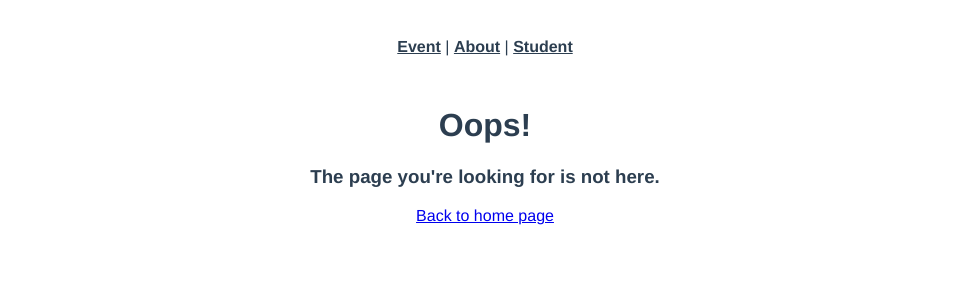
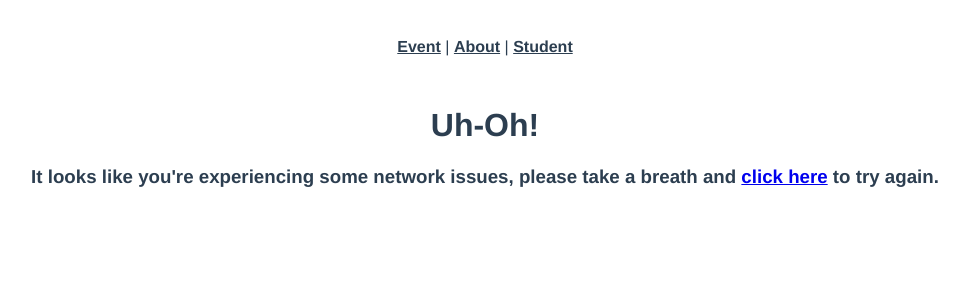
Before and after one commit to RinZ5/331-intro-to-vite, a Vue app: page /network-error in a window 1280 px wide. Shown: the top 300 px of the page, without its empty margins (155-1124 px from the left). Built offline with nearby package versions, Linux system fonts and the light colour scheme; the HTML template or start-up script is replaced by a standard one.

Commit message:
Complete (3)5.2

```diff
--- a/src/router/index.ts
+++ b/src/router/index.ts
@@ -7,6 +7,7 @@
 import EventEditView from '@/views/event/EditView.vue'
 import EventLayoutView from '@/views/event/LayoutView.vue'
 import NotFoundView from '@/views/NotFoundView.vue'
+import NetworkErrorView from '@/views/NetworkErrorView.vue'
 
 const router = createRouter({
   history: createWebHistory(import.meta.env.BASE_URL),
@@ -30,21 +31,21 @@
           path: '',
           name: 'event-detail-view',
           component: EventDetailView,
-          props: true
+          props: true,
         },
         {
           path: 'register',
           name: 'event-register-view',
           component: EventRegisterView,
-          props: true
+          props: true,
         },
         {
           path: 'edit',
           name: 'event-edit-view',
           component: EventEditView,
-          props: true
+          props: true,
         },
-      ]
+      ],
     },
     {
       path: '/about',
@@ -60,12 +61,17 @@
       path: '/404/:resource',
       name: '404-resource-view',
       component: NotFoundView,
-      props: true
+      props: true,
     },
     {
       path: '/:catchAll(.*)',
       name: 'not-found',
-      component: NotFoundView
+      component: NotFoundView,
+    },
+    {
+      path: '/network-error',
+      name: 'network-error-view',
+      component: NetworkErrorView,
     },
   ],
 })
--- /dev/null
+++ b/src/views/NetworkErrorView.vue
@@ -0,0 +1,9 @@
+<template>
+  <div class="networkError">
+    <h1>Uh-Oh!</h1>
+    <h3>
+      It looks like you're experiencing some network issues, please take a breath and
+      <a href="#" @click="$router.go(-1)">click here</a> to try again.
+    </h3>
+  </div>
+</template>
--- a/src/views/NotFoundView.vue
+++ b/src/views/NotFoundView.vue
@@ -1,13 +1,13 @@
 <script setup lang="ts">
-import { defineProps, withDefaults } from 'vue';
+import { defineProps, withDefaults } from 'vue'
 
 const props = withDefaults(
   defineProps<{
     resource: string
   }>(),
   {
-    resource: 'page'
-  }
+    resource: 'page',
+  },
 )
 </script>
 
--- a/src/views/event/LayoutView.vue
+++ b/src/views/event/LayoutView.vue
@@ -18,11 +18,15 @@
     .then((response) => {
       event.value = response.data
     })
-    .catch(() => {
-      router.push({
-        name: '404-resource-view',
-        params: { resource: 'event' }
-      })
+    .catch((error) => {
+      if (error.response && error.response.status == 404) {
+        router.push({
+          name: '404-resource-view',
+          params: { resource: 'event' },
+        })
+      } else {
+        router.push({ name: 'network-error-view' })
+      }
     })
 })
 </script>
--- a/src/views/event/RegisterView.vue
+++ b/src/views/event/RegisterView.vue
@@ -1,10 +1,10 @@
 <script setup lang="ts">
 import { toRefs } from 'vue'
 import type { Event } from '@/types'
-import { useRouter } from 'vue-router';
+import { useRouter } from 'vue-router'
 
 const props = defineProps<{
-  event:Event
+  event: Event
   id: String
 }>()
 
```
